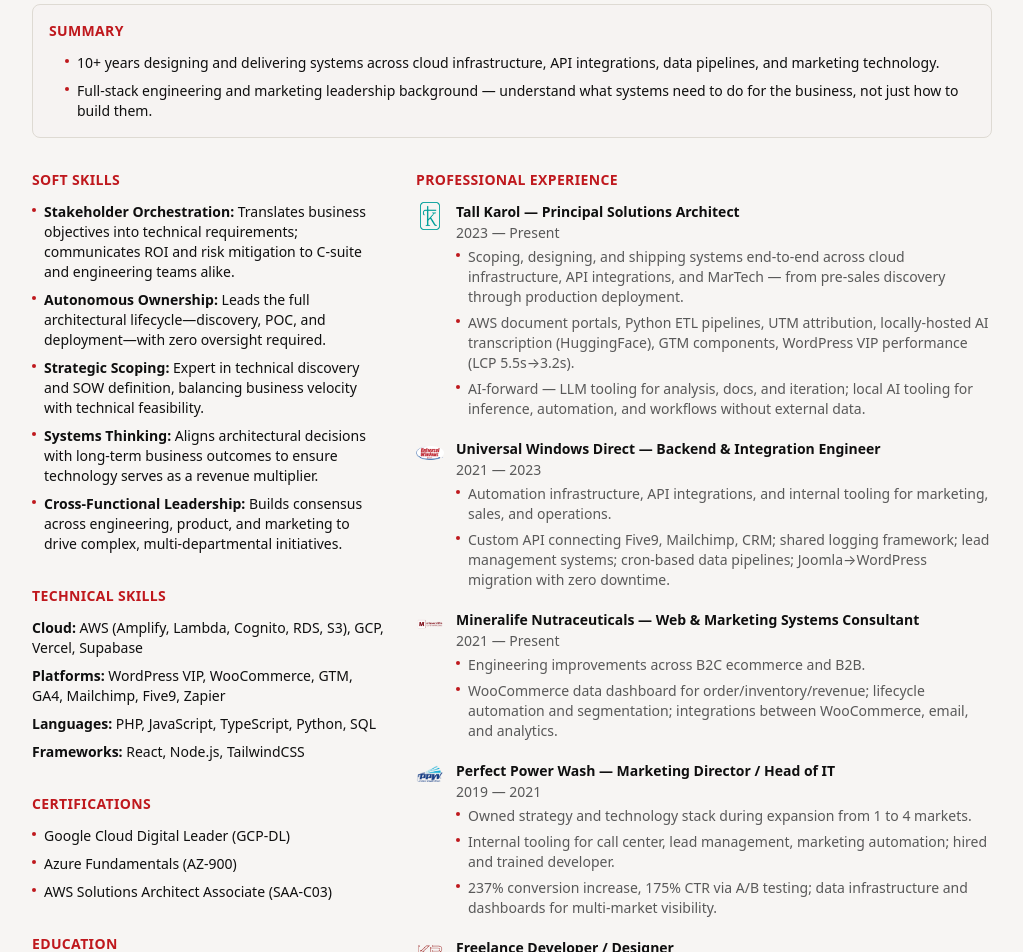
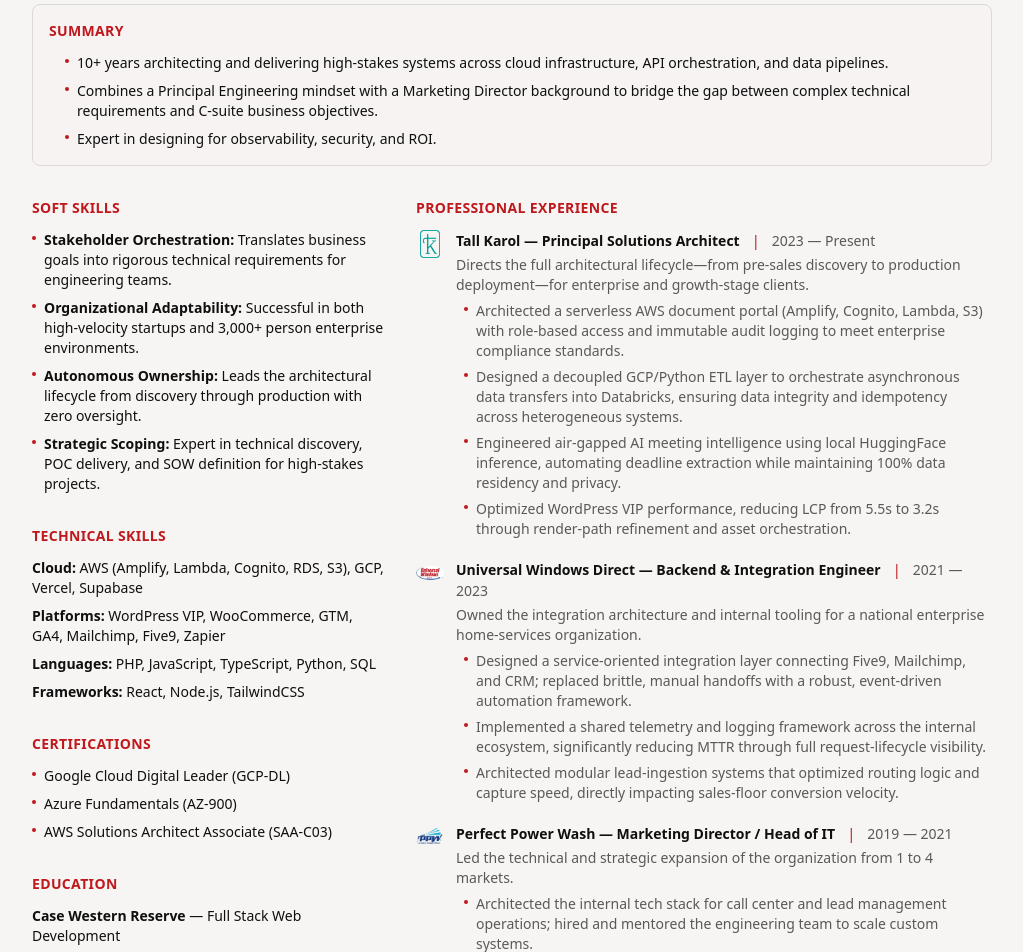
Before and after one commit to tallkarol/karolbuczek-site, a Next.js app: page /resume/one-sheet/plain-text in a window 1280 px wide. Shown: the part 180-1132 px from the top of the page, without its empty margins (128-1151 px from the left). Built offline with nearby package versions, Linux system fonts and the light colour scheme.

Commit message:
refined plain text resume

```diff
--- a/app/resume/one-sheet/page.tsx
+++ b/app/resume/one-sheet/page.tsx
@@ -67,13 +67,19 @@ export default function ResumeOneSheetPage() {
               <li className="flex items-start gap-2">
                 <span className="mt-1 h-1 w-1 rounded-full bg-primary flex-shrink-0" />
                 <Typography variant="body-sm" className="text-[11px] leading-relaxed print:text-[9px] text-foreground">
-                  10+ years designing and delivering systems across cloud infrastructure, API integrations, data pipelines, and marketing technology.
+                  10+ years architecting and delivering high-stakes systems across cloud infrastructure, API orchestration, and data pipelines.
                 </Typography>
               </li>
               <li className="flex items-start gap-2">
                 <span className="mt-1 h-1 w-1 rounded-full bg-primary flex-shrink-0" />
                 <Typography variant="body-sm" className="text-[11px] leading-relaxed print:text-[9px] text-foreground">
-                  Full-stack engineering and marketing leadership background — understand what systems need to do for the business, not just how to build them.
+                  Combines a Principal Engineering mindset with a Marketing Director background to bridge the gap between complex technical requirements and C-suite business objectives.
+                </Typography>
+              </li>
+              <li className="flex items-start gap-2">
+                <span className="mt-1 h-1 w-1 rounded-full bg-primary flex-shrink-0" />
+                <Typography variant="body-sm" className="text-[11px] leading-relaxed print:text-[9px] text-foreground">
+                  Expert in designing for observability, security, and ROI.
                 </Typography>
               </li>
             </ul>
@@ -93,9 +99,11 @@ export default function ResumeOneSheetPage() {
                   title: "Tall Karol — Principal Solutions Architect",
                   logo: "/tallkarol-monogram-logo.png",
                   bullets: [
-                    "Scoping, designing, and shipping systems end-to-end across cloud infrastructure, API integrations, and MarTech — from pre-sales discovery through production deployment.",
-                    "AWS document portals, Python ETL pipelines, UTM attribution, locally-hosted AI transcription (HuggingFace), GTM components, WordPress VIP performance (LCP 5.5s→3.2s).",
-                    "AI-forward — LLM tooling for analysis, docs, and iteration; local AI tooling for inference, automation, and workflows without external data.",
+                    "Directs the full architectural lifecycle—from pre-sales discovery to production deployment—for enterprise and growth-stage clients.",
+                    "Architected a serverless AWS document portal (Amplify, Cognito, Lambda, S3) with role-based access and immutable audit logging to meet enterprise compliance standards.",
+                    "Designed a decoupled GCP/Python ETL layer to orchestrate asynchronous data transfers into Databricks, ensuring data integrity and idempotency across heterogeneous systems.",
+                    "Engineered air-gapped AI meeting intelligence using local HuggingFace inference, automating deadline extraction while maintaining 100% data residency and privacy.",
+                    "Optimized WordPress VIP performance, reducing LCP from 5.5s to 3.2s through render-path refinement and asset orchestration.",
                   ],
                 },
                 {
@@ -103,17 +111,10 @@ export default function ResumeOneSheetPage() {
                   title: "Universal Windows Direct — Backend & Integration Engineer",
                   logo: "/uwd-logo.png",
                   bullets: [
-                    "Automation infrastructure, API integrations, and internal tooling for marketing, sales, and operations.",
-                    "Custom API connecting Five9, Mailchimp, CRM; shared logging framework; lead management systems; cron-based data pipelines; Joomla→WordPress migration with zero downtime.",
-                  ],
-                },
-                {
-                  period: "2021 — Present",
-                  title: "Mineralife Nutraceuticals — Web & Marketing Systems Consultant",
-                  logo: "/mineralife-logo.png",
-                  bullets: [
-                    "Engineering improvements across B2C ecommerce and B2B.",
-                    "WooCommerce data dashboard for order/inventory/revenue; lifecycle automation and segmentation; integrations between WooCommerce, email, and analytics.",
+                    "Owned the integration architecture and internal tooling for a national enterprise home-services organization.",
+                    "Designed a service-oriented integration layer connecting Five9, Mailchimp, and CRM; replaced brittle, manual handoffs with a robust, event-driven automation framework.",
+                    "Implemented a shared telemetry and logging framework across the internal ecosystem, significantly reducing MTTR through full request-lifecycle visibility.",
+                    "Architected modular lead-ingestion systems that optimized routing logic and capture speed, directly impacting sales-floor conversion velocity.",
                   ],
                 },
                 {
@@ -121,9 +122,9 @@ export default function ResumeOneSheetPage() {
                   title: "Perfect Power Wash — Marketing Director / Head of IT",
                   logo: "/ppw.png",
                   bullets: [
-                    "Owned strategy and technology stack during expansion from 1 to 4 markets.",
-                    "Internal tooling for call center, lead management, marketing automation; hired and trained developer.",
-                    "237% conversion increase, 175% CTR via A/B testing; data infrastructure and dashboards for multi-market visibility.",
+                    "Led the technical and strategic expansion of the organization from 1 to 4 markets.",
+                    "Architected the internal tech stack for call center and lead management operations; hired and mentored the engineering team to scale custom systems.",
+                    "Designed multi-market reporting infrastructure and data dashboards, providing leadership with a unified view of performance metrics across all operational territories.",
                   ],
                 },
                 {
@@ -131,8 +132,8 @@ export default function ResumeOneSheetPage() {
                   title: "Freelance Developer / Designer",
                   logo: "/logo.png",
                   bullets: [
-                    "10 years of client-facing work: full-stack web development, brand strategy, ecommerce builds, digital infrastructure.",
-                    "Expertise in requirements gathering, project scoping, and systems thinking that underpins current architecture work.",
+                    "Managed full-cycle delivery for mid-market clients, focusing on digital infrastructure strategy.",
+                    "Translated business goals into technical architectures for e-commerce and brand systems, developing foundational expertise in requirements gathering and stakeholder management.",
                   ],
                 },
               ].map((item, index, arr) => (
@@ -153,16 +154,17 @@ export default function ResumeOneSheetPage() {
                         />
                       )}
                       <div className="flex-1 min-w-0">
-                        <Typography variant="body" className="font-semibold text-[11px] print:text-[9px] text-foreground block">
-                          {item.title}
-                        </Typography>
-                        <Typography variant="body-sm" className="text-[11px] print:text-[9px] text-muted-foreground font-medium">
-                          {item.period}
+                        <Typography variant="body" className="font-semibold text-[11px] print:text-[9px] text-foreground">
+                          {item.title} <span className="text-primary mx-3">|</span> <span className="font-medium text-muted-foreground">{item.period}</span>
                         </Typography>
                       </div>
                     </div>
-                    <ul className="mt-1 p-2 print:p-0 print:mt-0.5 rounded-lg border bg-muted/30 border-border/50 print-flat space-y-1 print:space-y-0.5 pl-0">
-                      {item.bullets.map((bullet, bi) => (
+                    <div className="mt-1 p-2 print:p-0 print:mt-0.5 rounded-lg border bg-muted/30 border-border/50 print-flat space-y-1 print:space-y-0.5 pl-0">
+                      <Typography variant="body-sm" className="text-[11px] leading-relaxed print:text-[8px] text-muted-foreground italic">
+                        {item.bullets[0]}
+                      </Typography>
+                      <ul className="space-y-1 print:space-y-0.5 pl-2">
+                        {item.bullets.slice(1).map((bullet, bi) => (
                           <li key={bi} className="flex items-start gap-2">
                             <span className="mt-1 h-1 w-1 rounded-full bg-primary flex-shrink-0" />
                             <Typography variant="body-sm" className="text-[11px] leading-relaxed print:text-[8px] text-muted-foreground italic">
@@ -171,6 +173,7 @@ export default function ResumeOneSheetPage() {
                           </li>
                         ))}
                       </ul>
+                    </div>
                   </div>
                 </div>
               ))}
@@ -223,11 +226,10 @@ export default function ResumeOneSheetPage() {
             </Typography>
             <ul className="space-y-1 print:space-y-0.5 pl-4">
               {[
-                "Stakeholder Orchestration: Translates business objectives into technical requirements; communicates ROI and risk mitigation to C-suite and engineering teams alike.",
-                "Autonomous Ownership: Leads the full architectural lifecycle—discovery, POC, and deployment—with zero oversight required.",
-                "Strategic Scoping: Expert in technical discovery and SOW definition, balancing business velocity with technical feasibility.",
-                "Systems Thinking: Aligns architectural decisions with long-term business outcomes to ensure technology serves as a revenue multiplier.",
-                "Cross-Functional Leadership: Builds consensus across engineering, product, and marketing to drive complex, multi-departmental initiatives.",
+                "Stakeholder Orchestration: Translates business goals into rigorous technical requirements for engineering teams.",
+                "Organizational Adaptability: Successful in both high-velocity startups and 3,000+ person enterprise environments.",
+                "Autonomous Ownership: Leads the architectural lifecycle from discovery through production with zero oversight.",
+                "Strategic Scoping: Expert in technical discovery, POC delivery, and SOW definition for high-stakes projects.",
               ].map((skill) => {
                 const [label, ...rest] = skill.split(": ")
                 return (
--- a/app/resume/one-sheet/plain-text/page.tsx
+++ b/app/resume/one-sheet/plain-text/page.tsx
@@ -15,19 +15,17 @@ export default function ResumePlainTextPage() {
   }, [])
 
   const experience = [
-    { period: "2023 — Present", title: "Tall Karol — Principal Solutions Architect", logo: "/tallkarol-monogram-logo.png", bullets: ["Scoping, designing, and shipping systems end-to-end across cloud infrastructure, API integrations, and MarTech — from pre-sales discovery through production deployment.", "AWS document portals, Python ETL pipelines, UTM attribution, locally-hosted AI transcription (HuggingFace), GTM components, WordPress VIP performance (LCP 5.5s→3.2s).", "AI-forward — LLM tooling for analysis, docs, and iteration; local AI tooling for inference, automation, and workflows without external data."] },
-    { period: "2021 — 2023", title: "Universal Windows Direct — Backend & Integration Engineer", logo: "/uwd-logo.png", bullets: ["Automation infrastructure, API integrations, and internal tooling for marketing, sales, and operations.", "Custom API connecting Five9, Mailchimp, CRM; shared logging framework; lead management systems; cron-based data pipelines; Joomla→WordPress migration with zero downtime."] },
-    { period: "2021 — Present", title: "Mineralife Nutraceuticals — Web & Marketing Systems Consultant", logo: "/mineralife-logo.png", bullets: ["Engineering improvements across B2C ecommerce and B2B.", "WooCommerce data dashboard for order/inventory/revenue; lifecycle automation and segmentation; integrations between WooCommerce, email, and analytics."] },
-    { period: "2019 — 2021", title: "Perfect Power Wash — Marketing Director / Head of IT", logo: "/ppw.png", bullets: ["Owned strategy and technology stack during expansion from 1 to 4 markets.", "Internal tooling for call center, lead management, marketing automation; hired and trained developer.", "237% conversion increase, 175% CTR via A/B testing; data infrastructure and dashboards for multi-market visibility."] },
-    { period: "2009 — 2019", title: "Freelance Developer / Designer", logo: "/logo.png", bullets: ["10 years of client-facing work: full-stack web development, brand strategy, ecommerce builds, digital infrastructure.", "Expertise in requirements gathering, project scoping, and systems thinking that underpins current architecture work."] },
+    { period: "2023 — Present", title: "Tall Karol — Principal Solutions Architect", logo: "/tallkarol-monogram-logo.png", bullets: ["Directs the full architectural lifecycle—from pre-sales discovery to production deployment—for enterprise and growth-stage clients.", "Architected a serverless AWS document portal (Amplify, Cognito, Lambda, S3) with role-based access and immutable audit logging to meet enterprise compliance standards.", "Designed a decoupled GCP/Python ETL layer to orchestrate asynchronous data transfers into Databricks, ensuring data integrity and idempotency across heterogeneous systems.", "Engineered air-gapped AI meeting intelligence using local HuggingFace inference, automating deadline extraction while maintaining 100% data residency and privacy.", "Optimized WordPress VIP performance, reducing LCP from 5.5s to 3.2s through render-path refinement and asset orchestration."] },
+    { period: "2021 — 2023", title: "Universal Windows Direct — Backend & Integration Engineer", logo: "/uwd-logo.png", bullets: ["Owned the integration architecture and internal tooling for a national enterprise home-services organization.", "Designed a service-oriented integration layer connecting Five9, Mailchimp, and CRM; replaced brittle, manual handoffs with a robust, event-driven automation framework.", "Implemented a shared telemetry and logging framework across the internal ecosystem, significantly reducing MTTR through full request-lifecycle visibility.", "Architected modular lead-ingestion systems that optimized routing logic and capture speed, directly impacting sales-floor conversion velocity."] },
+    { period: "2019 — 2021", title: "Perfect Power Wash — Marketing Director / Head of IT", logo: "/ppw.png", bullets: ["Led the technical and strategic expansion of the organization from 1 to 4 markets.", "Architected the internal tech stack for call center and lead management operations; hired and mentored the engineering team to scale custom systems.", "Designed multi-market reporting infrastructure and data dashboards, providing leadership with a unified view of performance metrics across all operational territories."] },
+    { period: "2009 — 2019", title: "Freelance Developer / Designer", logo: "/logo.png", bullets: ["Managed full-cycle delivery for mid-market clients, focusing on digital infrastructure strategy.", "Translated business goals into technical architectures for e-commerce and brand systems, developing foundational expertise in requirements gathering and stakeholder management."] },
   ]
 
   const softSkills = [
-    "Stakeholder Orchestration: Translates business objectives into technical requirements; communicates ROI and risk mitigation to C-suite and engineering teams alike.",
-    "Autonomous Ownership: Leads the full architectural lifecycle—discovery, POC, and deployment—with zero oversight required.",
-    "Strategic Scoping: Expert in technical discovery and SOW definition, balancing business velocity with technical feasibility.",
-    "Systems Thinking: Aligns architectural decisions with long-term business outcomes to ensure technology serves as a revenue multiplier.",
-    "Cross-Functional Leadership: Builds consensus across engineering, product, and marketing to drive complex, multi-departmental initiatives.",
+    "Stakeholder Orchestration: Translates business goals into rigorous technical requirements for engineering teams.",
+    "Organizational Adaptability: Successful in both high-velocity startups and 3,000+ person enterprise environments.",
+    "Autonomous Ownership: Leads the architectural lifecycle from discovery through production with zero oversight.",
+    "Strategic Scoping: Expert in technical discovery, POC delivery, and SOW definition for high-stakes projects.",
   ]
 
   return (
@@ -65,11 +63,15 @@ export default function ResumePlainTextPage() {
           <ul className="space-y-2 text-sm print:text-xs pl-4">
             <li className="flex items-start gap-2">
               <span className="mt-1.5 h-1 w-1 rounded-full bg-primary flex-shrink-0" />
-              <span>10+ years designing and delivering systems across cloud infrastructure, API integrations, data pipelines, and marketing technology.</span>
+              <span>10+ years architecting and delivering high-stakes systems across cloud infrastructure, API orchestration, and data pipelines.</span>
             </li>
             <li className="flex items-start gap-2">
               <span className="mt-1.5 h-1 w-1 rounded-full bg-primary flex-shrink-0" />
-              <span>Full-stack engineering and marketing leadership background — understand what systems need to do for the business, not just how to build them.</span>
+              <span>Combines a Principal Engineering mindset with a Marketing Director background to bridge the gap between complex technical requirements and C-suite business objectives.</span>
+            </li>
+            <li className="flex items-start gap-2">
+              <span className="mt-1.5 h-1 w-1 rounded-full bg-primary flex-shrink-0" />
+              <span>Expert in designing for observability, security, and ROI.</span>
             </li>
           </ul>
         </section>
@@ -140,17 +142,21 @@ export default function ResumePlainTextPage() {
                   )}
                   <div className="min-w-0">
                     <div className="mb-1">
-                      <strong className="text-sm print:text-xs block">{item.title}</strong>
+                      <strong className="text-sm print:text-xs">{item.title}</strong>
+                      <span className="text-primary mx-3">|</span>
                       <span className="text-sm text-muted-foreground print:text-xs">{item.period}</span>
                     </div>
-                    <ul className="space-y-1.5 text-sm text-muted-foreground print:text-xs pl-0">
-                      {item.bullets.map((bullet, j) => (
+                    <div className="space-y-1.5 text-sm text-muted-foreground print:text-xs">
+                      <p>{item.bullets[0]}</p>
+                      <ul className="space-y-1.5 pl-2">
+                        {item.bullets.slice(1).map((bullet, j) => (
                           <li key={j} className="flex items-start gap-2">
                             <span className="mt-1.5 h-1 w-1 rounded-full bg-primary flex-shrink-0" />
                             <span>{bullet}</span>
                           </li>
                         ))}
                       </ul>
+                    </div>
                   </div>
                 </div>
               ))}
```
Also changed, not shown: 1 other file (tests, documents, lock files or other folders). Lines whose indentation alone changed are shown as unchanged.
